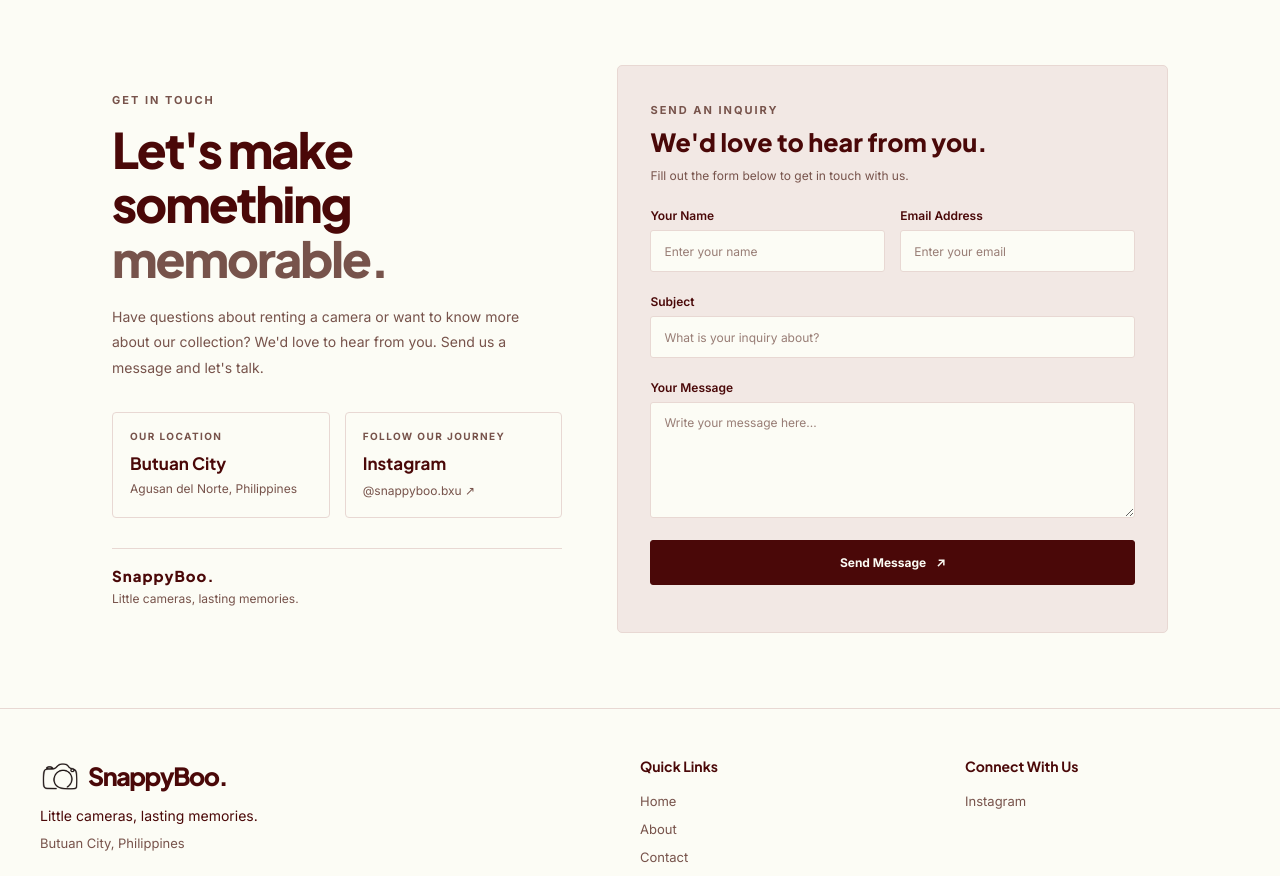
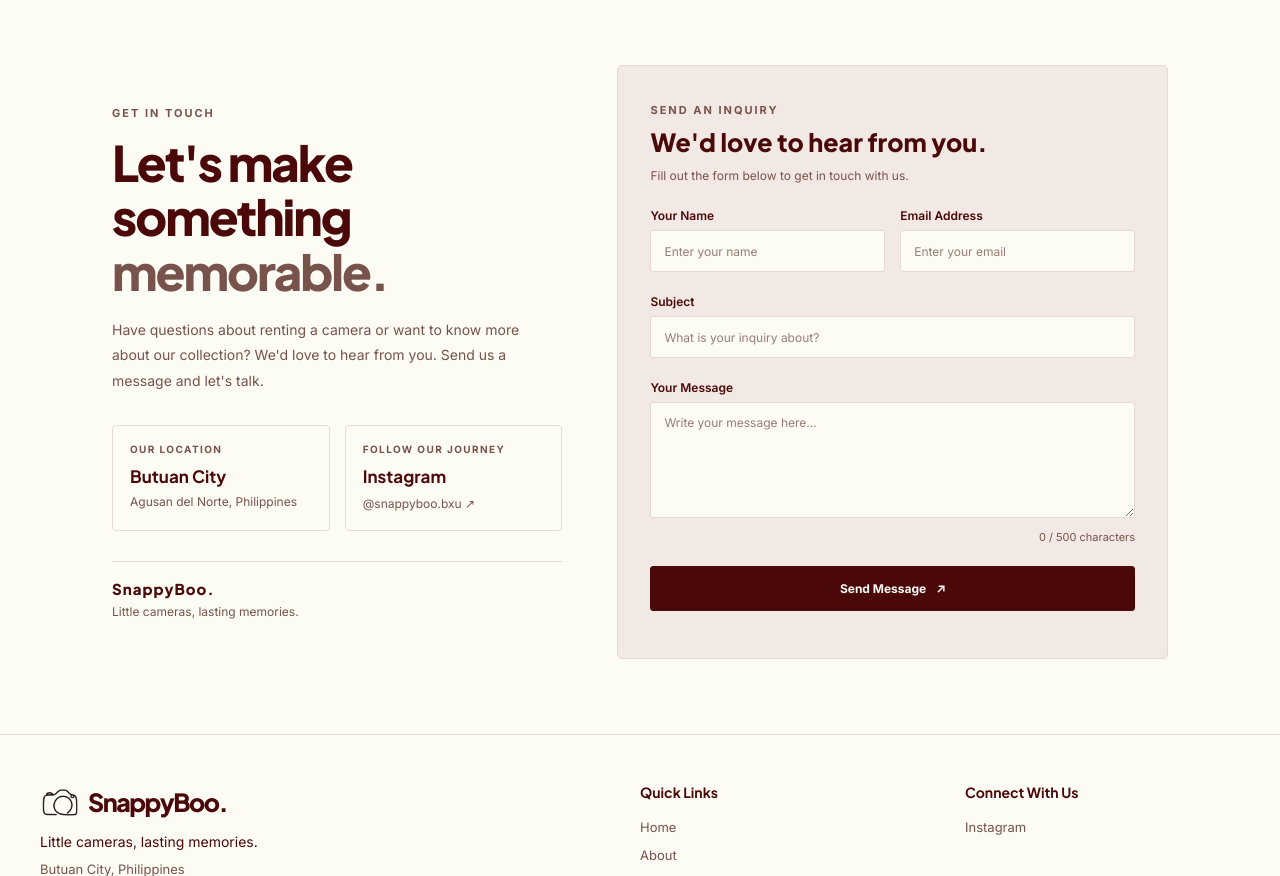
Before and after one commit to elainemaebalbada/Lara-Proj-GWLM1-Balbada-Calderon-Manatad, a Laravel app: page /contact in a window 1280 px wide. Shown: the part 83-959 px from the top of the page. Run offline with Laravel 12, Linux system fonts and the light colour scheme.

Commit message:
Add message character counter and length limit

```diff
--- a/public/css/contact.css
+++ b/public/css/contact.css
@@ -300,6 +300,21 @@
     color: #B64D4D;
 }
 
+/* MESSAGE CHARACTER COUNTER */
+.message-counter {
+    margin-top: -2px;
+    color: var(--muted);
+    font-size: 11px;
+    text-align: right;
+    transition: color 0.25s ease;
+}
+
+.message-counter.is-near-limit {
+    color: #B64D4D;
+    font-weight: 700;
+}
+
+
 /* ========================================
    SCROLL REVEAL
 ======================================== */
--- a/public/js/contact.js
+++ b/public/js/contact.js
@@ -1,4 +1,3 @@
-
 document.addEventListener('DOMContentLoaded', function () {
 
     /* ========================================
@@ -59,6 +58,33 @@ document.addEventListener('DOMContentLoaded', function () {
         { id: 'message', message: 'Please enter your message.' }
     ];
 
+    /* ========================================
+       MESSAGE CHARACTER COUNTER
+    ======================================== */
+
+    const messageInput = document.getElementById('message');
+    const messageCounter = document.getElementById('message-counter');
+    const maxMessageLength = 500;
+
+    function updateMessageCounter() {
+        const currentLength = messageInput.value.length;
+
+        messageCounter.textContent =
+            `${currentLength} / ${maxMessageLength} characters`;
+
+        messageCounter.classList.toggle(
+            'is-near-limit',
+            currentLength >= 450
+        );
+    }
+
+    messageInput.addEventListener('input', updateMessageCounter);
+    updateMessageCounter();
+
+    /* ========================================
+       FIELD ERROR HANDLING
+    ======================================== */
+
     function clearFieldError(input) {
         const error = document.getElementById(input.id + '-error');
 
@@ -91,6 +117,10 @@ document.addEventListener('DOMContentLoaded', function () {
             feedback.textContent = '';
         });
     });
+
+    /* ========================================
+       FORM SUBMISSION
+    ======================================== */
 
     contactForm.addEventListener('submit', function (event) {
         event.preventDefault();
@@ -130,6 +160,7 @@ document.addEventListener('DOMContentLoaded', function () {
             'Thank you! Your message has been prepared successfully.';
 
         contactForm.reset();
+        updateMessageCounter();
 
         fields.forEach(function (field) {
             clearFieldError(document.getElementById(field.id));
--- a/resources/views/contact.blade.php
+++ b/resources/views/contact.blade.php
@@ -113,10 +113,15 @@
                     id="message"
                     name="message"
                     rows="6"
+                    maxlength="500"
                     placeholder="Write your message here..."
-                        aria-describedby="message-error"
+                    aria-describedby="message-error message-counter"
                     aria-invalid="false"
                     required></textarea>
+                <small class="error-message" id="message-error"></small>
+                <div class="message-counter" id="message-counter" aria-live="polite">
+                    0 / 500 characters
+                </div>
                     <small class="error-message" id="message-error"></small>
                 </div>
 
```
Lines whose indentation alone changed are shown as unchanged.
